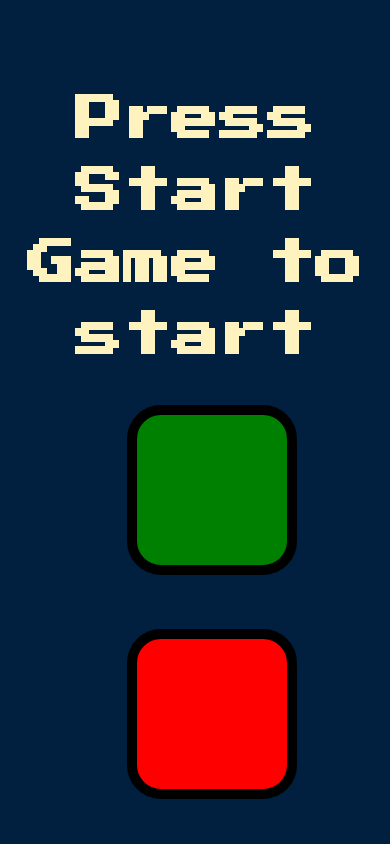
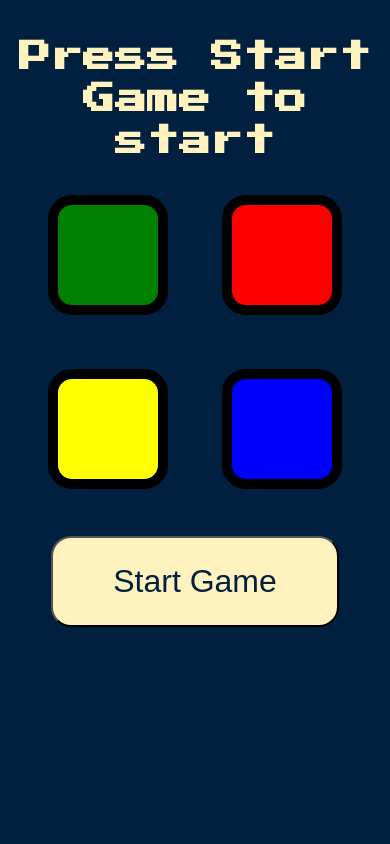
Before and after one commit to Slimake/Simon-Game, a plain HTML site: page index.html in a window 390 px wide. Shown: the top 844 px of the page. Drawn offline with nearby package versions, Linux system fonts and the light colour scheme.

Commit message:
Update styles.css

```diff
--- a/styles.css
+++ b/styles.css
@@ -6,7 +6,7 @@ body {
 #level-title {
   font-family: 'Press Start 2P', cursive;
   font-size: 3rem;
-  margin: 2%;
+  margin: 10% 2% 2%;
   color: #FEF2BF;
   line-height: 1.5;
 }
@@ -62,14 +62,47 @@ button {
   border-radius: 20px;
   color: #011F3F;
   font-size: 2rem;
-  margin-top: 5%;
-  padding: 30px;
+  margin: 5% 0 10%;
+  padding: 25px 60px;
 }
 
 /* Mobile Query */
 
 @media (max-width: 1100px) {
-  body {
-    margin-top: 10vh;
+  .container {
+    width: 100%;
   }
 }
+
+@media (max-width: 600px) {
+  #level-title {
+    font-size: 2rem;
+    margin: 10% 2% 2%;
+    color: #FEF2BF;
+    line-height: 1.3;
+  }
+
+  .btn {
+    height: 100px;
+    width: 100px;
+  }
+}
+
+@media (max-width: 300px) {
+  #level-title {
+    font-size: 2rem;
+    margin: 10% 2% 2%;
+    color: #FEF2BF;
+    line-height: 1.3;
+  }
+
+  .btn {
+    height: 60px;
+    width: 60px;
+  }
+
+  .start-button {
+    padding: 20px;
+  }
+
+}
```
